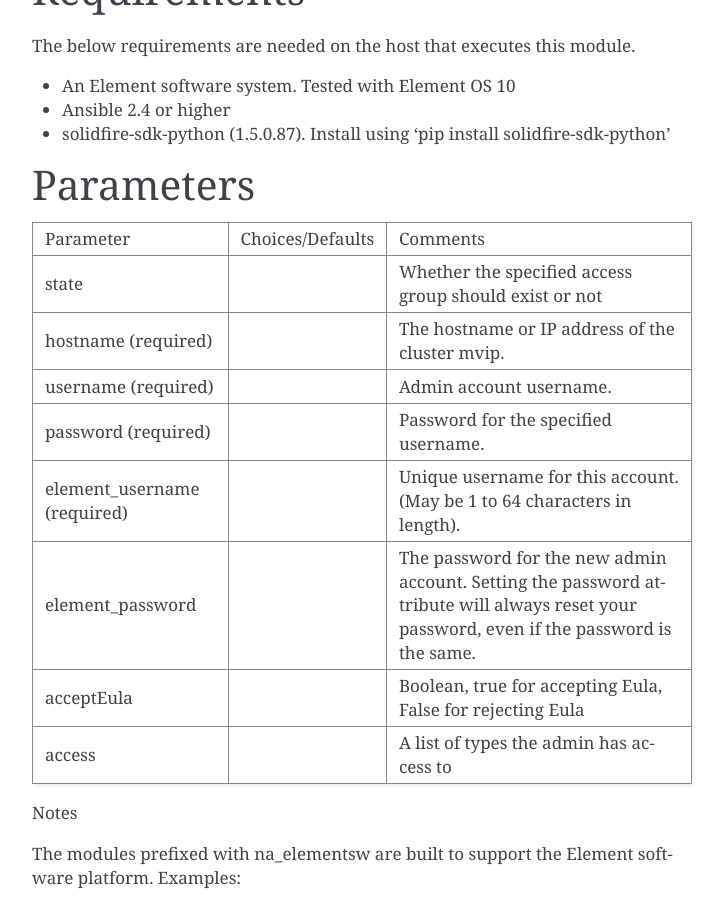
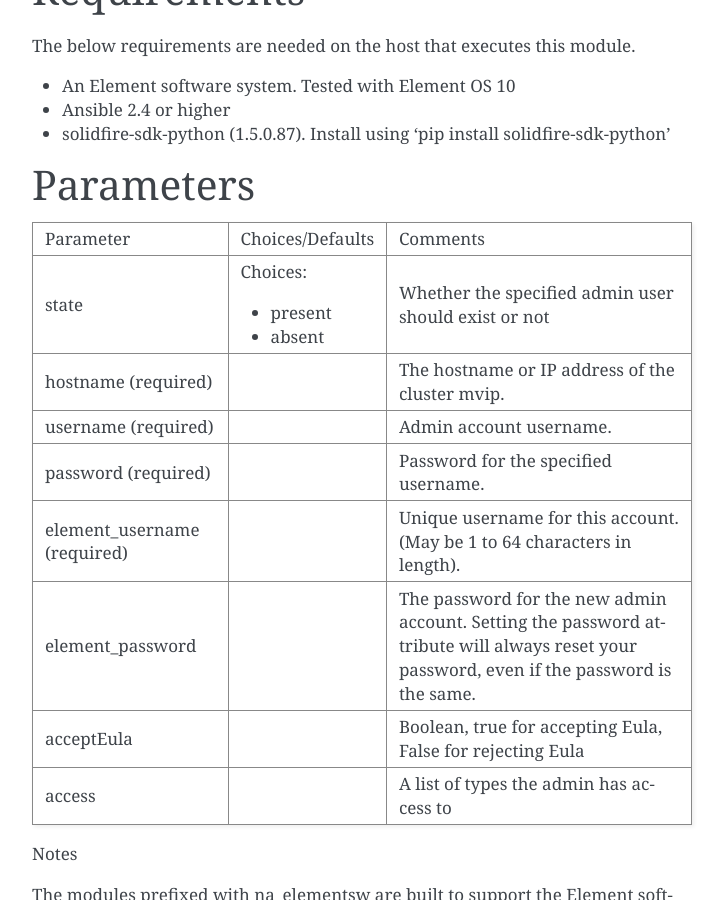
Before and after one commit to schmots1/netapp_ansible, a Sphinx documentation site: the page built from docs/element/na_elementsw_admin_users.rst, in a window 1280 px wide and 900 px high, scrolled down 409 px. Shown: the whole window, without its empty margins (388-1112 px from the left). Built offline with Sphinx 7.4.7, drawn with Linux system fonts in a browser that asks for light colours; pages that are not in the unit, such as notebooks, are missing from menus.

Commit message:
state documentation fix

```diff
--- a/docs/element/na_elementsw_account.rst
+++ b/docs/element/na_elementsw_account.rst
@@ -24,8 +24,10 @@ Parameters
 +----------------------+---------------------+------------------------------------------+
 |     Parameter        |   Choices/Defaults  |                 Comments                 |
 +----------------------+---------------------+------------------------------------------+
-| state                |                     | Whether the specified access group       |
-|                      |                     | should exist or not                      |
+| state                | Choices:            | Whether the specified account should     |
+|                      |                     | exist or not.                            |
+|                      | * present           |                                          |
+|                      | * absent            |                                          |
 +----------------------+---------------------+------------------------------------------+
 | hostname             |                     | The hostname or IP address of the        |
 | (required)           |                     | cluster mvip.                            |
--- a/docs/element/na_elementsw_admin_users.rst
+++ b/docs/element/na_elementsw_admin_users.rst
@@ -24,8 +24,10 @@ Parameters
 +----------------------+---------------------+------------------------------------------+
 |     Parameter        |   Choices/Defaults  |                 Comments                 |
 +----------------------+---------------------+------------------------------------------+
-| state                |                     | Whether the specified access group       |
-|                      |                     | should exist or not                      |
+| state                | Choices:            | Whether the specified admin user should  |
+|                      |                     | exist or not                             |
+|                      | * present           |                                          |
+|                      | * absent            |                                          |
 +----------------------+---------------------+------------------------------------------+
 | hostname             |                     | The hostname or IP address of the        |
 | (required)           |                     | cluster mvip.                            |
--- a/docs/element/na_elementsw_cluster_pair.rst
+++ b/docs/element/na_elementsw_cluster_pair.rst
@@ -24,8 +24,10 @@ Parameters
 +----------------------+---------------------+------------------------------------------+
 |     Parameter        |   Choices/Defaults  |                 Comments                 |
 +----------------------+---------------------+------------------------------------------+
-| state                |                     | Whether the specified access group       |
+| state                | Choices:            | Whether the specified cluster pair       |
 |                      |                     | should exist or not                      |
+|                      | * present           |                                          |
+|                      | * absent            |                                          |
 +----------------------+---------------------+------------------------------------------+
 | hostname             |                     | The hostname or IP address of the        |
 | (required)           |                     | cluster mvip.                            |
```
